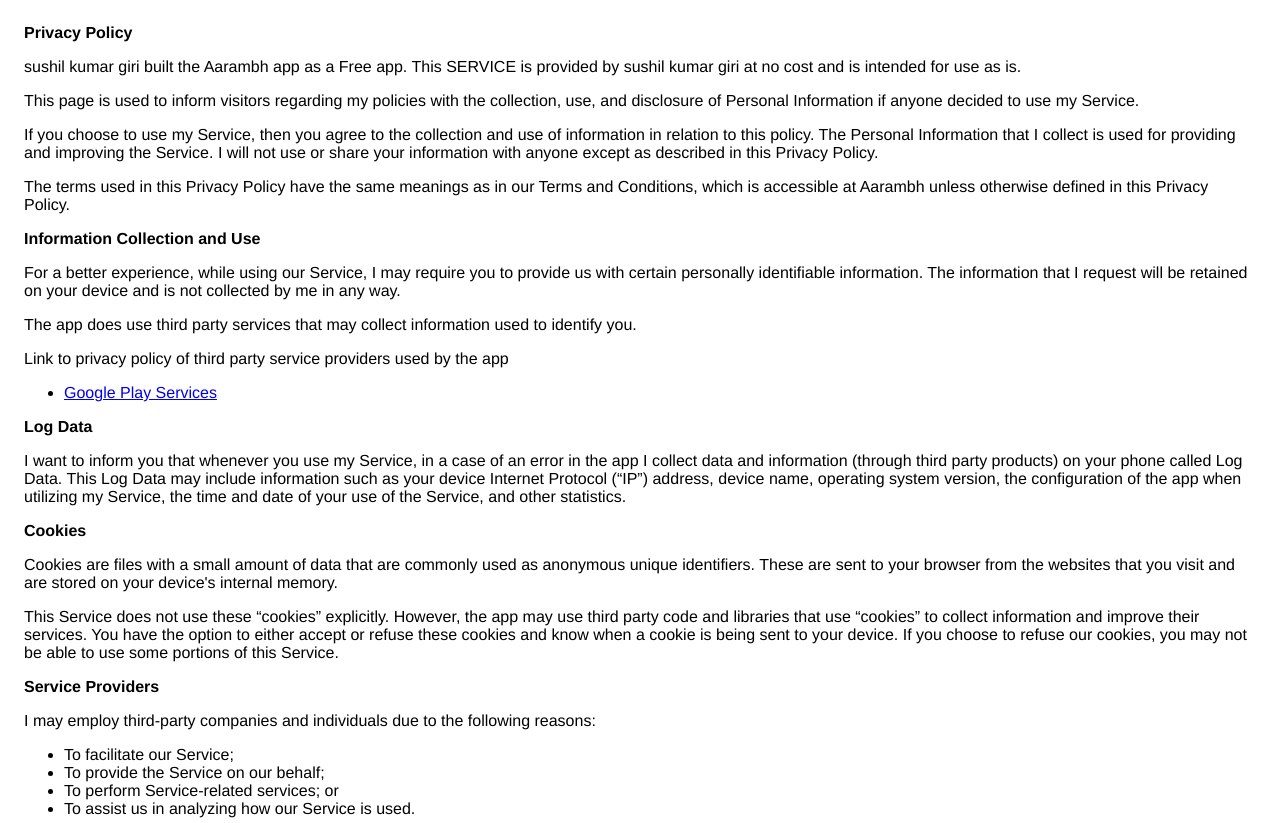
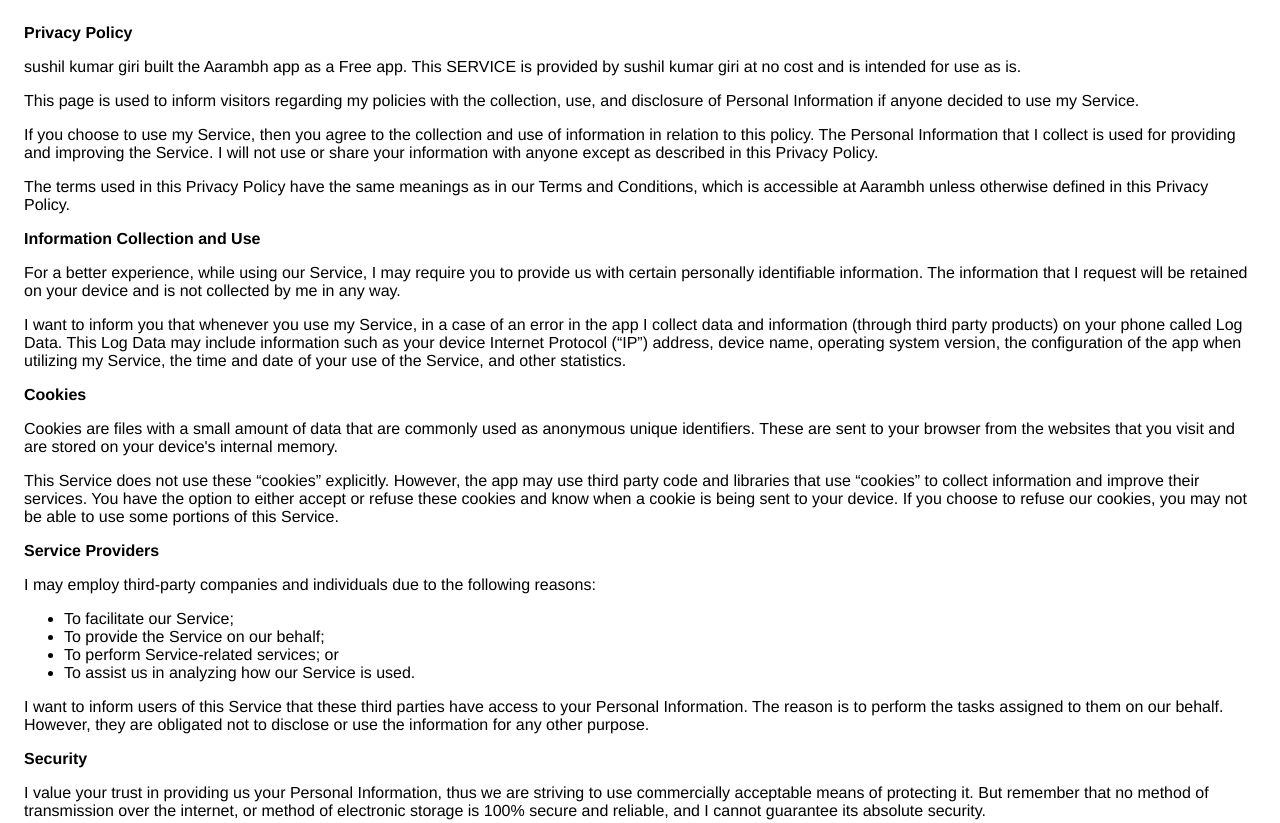
Before and after one commit to sushilkumargiri/ReactNative, a plain HTML site: page privacyPolicy.htm in a window 1280 px wide. Shown: the top 823 px of the page. Drawn offline with Linux system fonts and the light colour scheme.

Commit message:
update text

```diff
--- a/privacyPolicy.htm
+++ b/privacyPolicy.htm
@@ -31,13 +31,8 @@
                   may require you to provide us with certain personally
                   identifiable information. The information that
                   I request will be retained on your device and is not collected by me in any way.
-                </p> <div><p>
-                    The app does use third party services that may collect
-                    information used to identify you.
-                  </p> <p>
-                    Link to privacy policy of third party service providers used
-                    by the app
-                  </p> <ul><li><a href="https://www.google.com/policies/privacy/" target="_blank">Google Play Services</a></li><!----><!----><!----><!----><!----><!----><!----><!----><!----><!----><!----><!----><!----><!----><!----></ul></div> <p><strong>Log Data</strong></p> <p>
+                </p>
+                <p>
                   I want to inform you that whenever you
                   use my Service, in a case of an error in the app
                   I collect data and information (through third party
```
